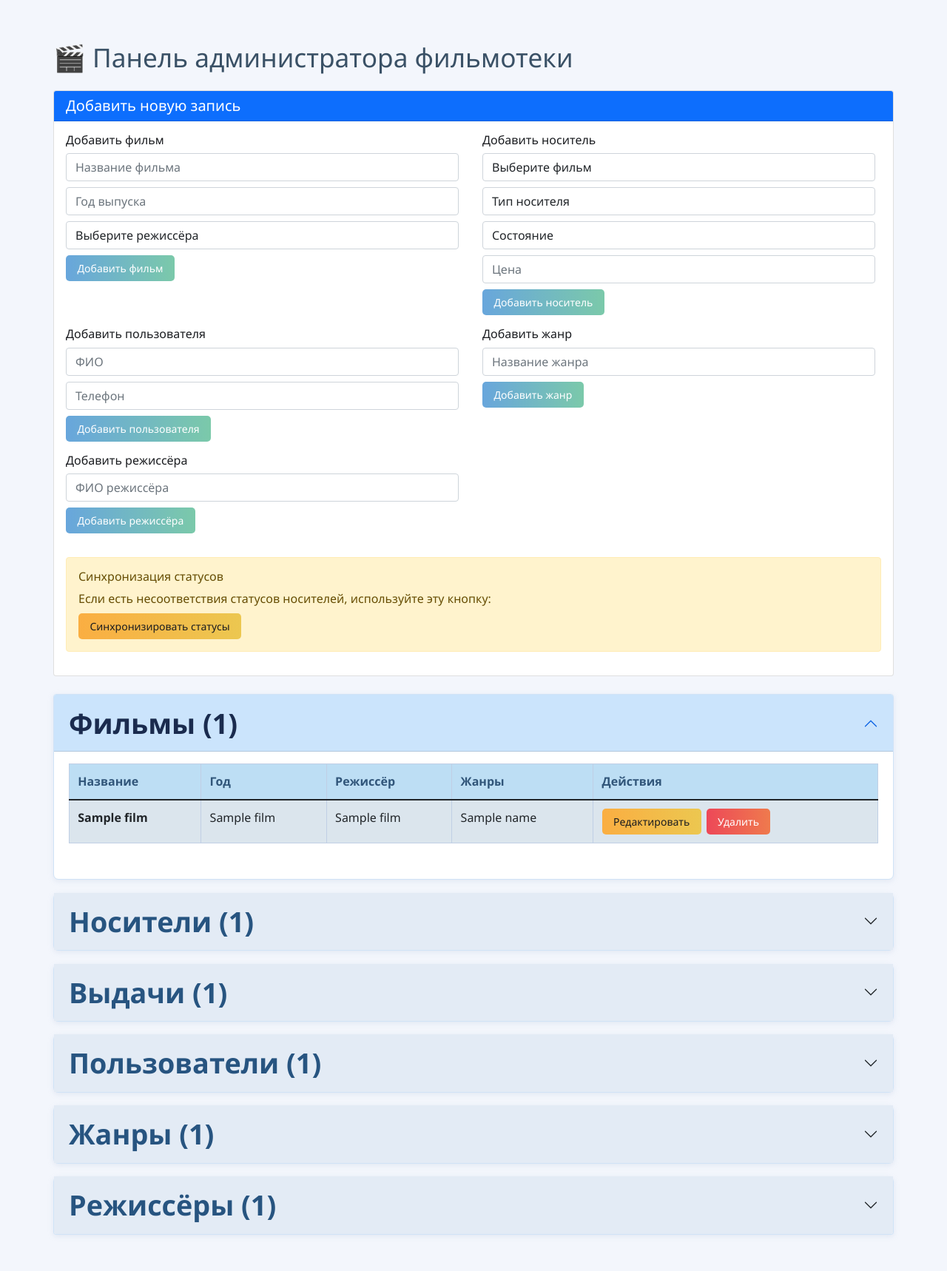
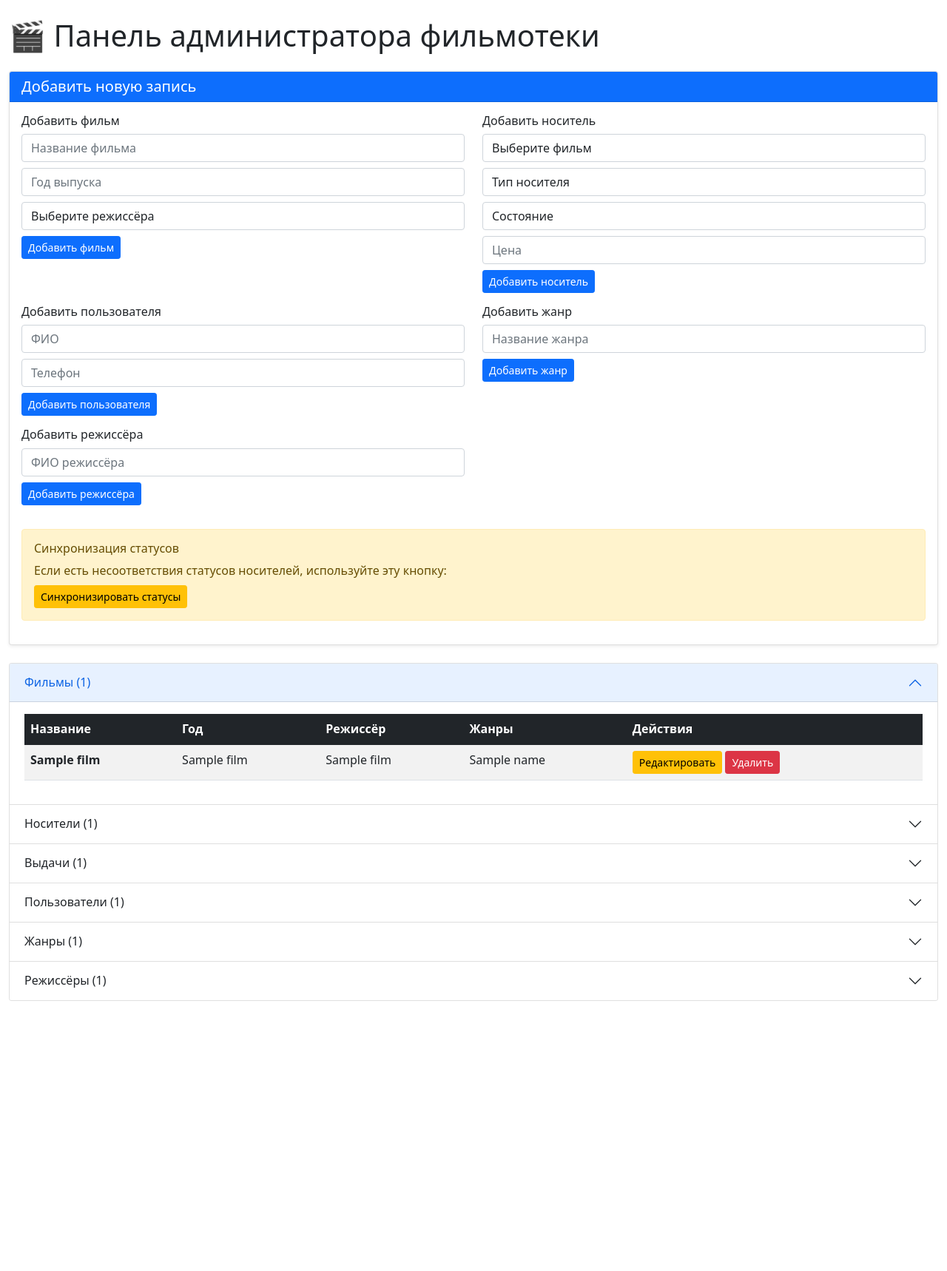
Before and after one commit to strongpersonality/opi3, a Flask app: page /admin in a window 1280 px wide. Shown: the whole page at 74% size. After the commit the page ends 1353 px from the top, so only its background shows below. Run offline with Flask 3, Linux system fonts and the light colour scheme; a database or web service that is not in the repository returns one stand-in record (values such as "Sample title"); some libraries are stand-ins or nearby versions.

Commit message:
Update styles.css

```diff
--- a/static/styles.css
+++ b/static/styles.css
@@ -1,107 +1,63 @@
-body {
-  font-family: 'Segoe UI', Arial, sans-serif;
-  background: #f3f6fc;
-  margin: 0;
-  color: #1a1c20;
+.container {
+    max-width: 1400px;
 }
-h1 {
-  font-size: 2.2em;
-  color: #3a5166;
-  margin-bottom: 0.5em;
+
+.card {
+    box-shadow: 0 0.125rem 0.25rem rgba(0, 0, 0, 0.075);
+    border: 1px solid rgba(0, 0, 0, 0.125);
 }
-.table {
-  width: 100%;
-  border-collapse: collapse;
-  margin-bottom: 2em;
+
+.table th {
+    border-top: none;
+    font-weight: 600;
 }
-.table th, .table td {
-  border: 1px solid #c0cfe5;
-  padding: 0.7em;
-  text-align: left;
+
+.badge {
+    font-size: 0.75em;
 }
-.table thead th {
-  background: #bddef4;
-  color: #31567a;
-  font-weight: 600;
+
+.btn-sm {
+    padding: 0.25rem 0.5rem;
+    font-size: 0.875rem;
 }
-.table tbody tr:nth-child(odd) {
-  background: #e7f1fa;
+
+.spinner-border-sm {
+    width: 1rem;
+    height: 1rem;
 }
-.table tbody tr:nth-child(even) {
-  background: #f7fbfe;
+
+/* Анимации */
+.table tbody tr {
+    transition: background-color 0.15s ease-in-out;
 }
-.btn {
-  padding: 0.5em 1.1em;
-  border-radius: 5px;
-  color: #fff;
-  background: linear-gradient(90deg,#68a6dc,#7bc9aa);
-  border: none;
-  font-weight: 500;
-  cursor: pointer;
-  margin-right: 0.2em;
-  transition: background 120ms;
-  display: inline-block;
-  text-decoration: none;
+
+.table tbody tr:hover {
+    background-color: rgba(0, 0, 0, 0.025);
 }
-.btn-success {
-  background: linear-gradient(90deg,#3fd186,#44c4d6);
+
+/* Адаптивность */
+@media (max-width: 768px) {
+    .container {
+        padding: 0 15px;
+    }
+
+    .table-responsive {
+        font-size: 0.875rem;
+    }
+
+    .btn-sm {
+        font-size: 0.8rem;
+        padding: 0.2rem 0.4rem;
+    }
 }
-.btn-warning {
-  background: linear-gradient(90deg,#faae42,#ecc750);
-  color: #1a1c20;
+
+/* Стили для accordion */
+.accordion-button:not(.collapsed) {
+    background-color: #e7f1ff;
+    color: #0c63e4;
 }
-.btn-danger {
-  background: linear-gradient(90deg,#ed4858,#ef7a4d);
+
+.accordion-button:focus {
+    box-shadow: none;
+    border-color: rgba(0,0,0,.125);
 }
-.btn:hover {
-  filter: brightness(1.06);
-}
-.accordion-header button {
-  background: #e3ebf5;
-  color: #275480;
-  border: none;
-  font-weight: 600;
-  font-size: 1.18em;
-}
-.accordion-button:not(.collapsed) {
-  background-color: #cbe4fc;
-  color: #1a2b4e;
-}
-.accordion-item {
-  border-radius: 7px;
-  border: 1px solid #d0e3f7;
-  margin-bottom: 1.1em;
-  box-shadow: 0 2px 7px #acbeda42;
-}
-input, select, textarea {
-  padding: 0.5em;
-  border: 1px solid #a6b8d9;
-  border-radius: 4px;
-  background: #f8fafc;
-  font-size: 1em;
-  margin-right: 0.5em;
-}
-input:focus, select:focus, textarea:focus {
-  border-color: #3fd186; outline: none;
-}
-form {
-  margin-bottom: 1em;
-}
-tr:hover {
-  background: #d1e5f7 !important;
-  transition: background 100ms;
-}
-.search-form {
-  display: flex;
-  gap: .5em;
-  margin-bottom: 1em;
-}
-.text-danger {
-  color: #de3b3b;
-  font-weight: 600;
-}
-.container {
-  max-width: 1200px;
-  margin: auto;
-  padding: 2em;
-}
```
